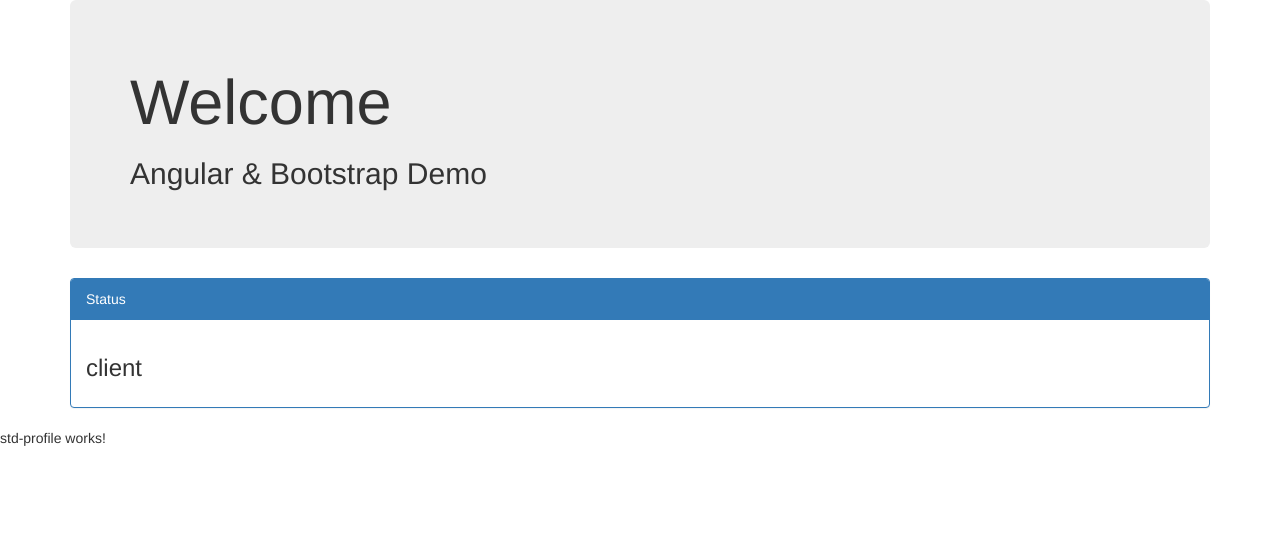
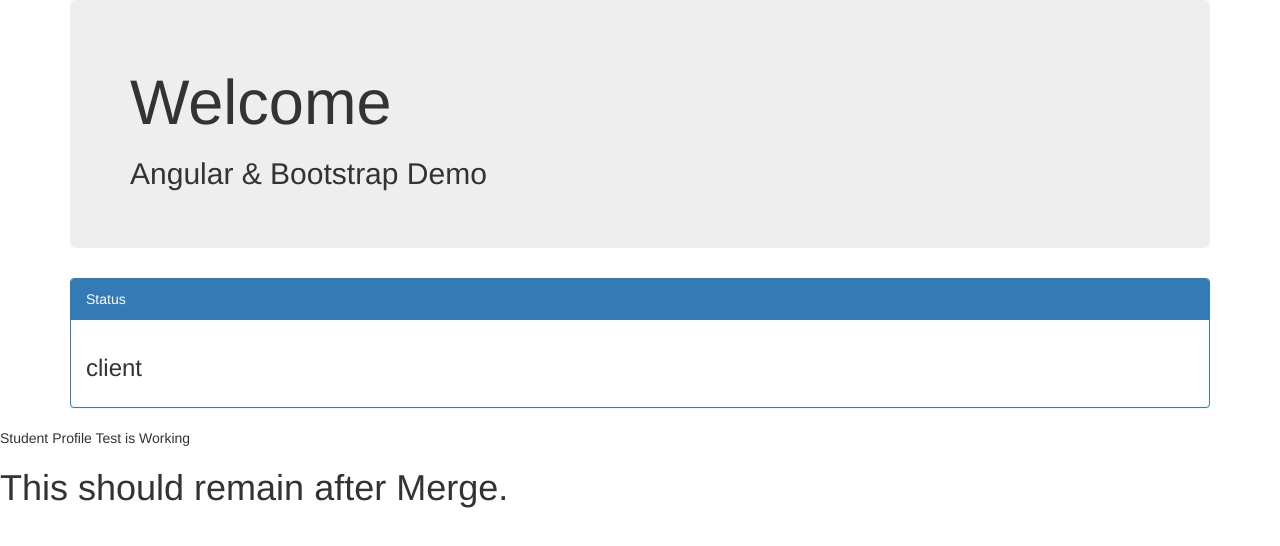
Before and after one commit to Woz-U-Group-Projects/team-the-variable-team, an Angular app in the folder client/: page /stdprofile/1 in a window 1280 px wide. Shown: the top 546 px of the page. Built offline with nearby package versions, Linux system fonts and the light colour scheme.

Commit message:
updated with bootstrap and routing

```diff
--- a/client/src/app/student/std-profile/std-profile.component.html
+++ b/client/src/app/student/std-profile/std-profile.component.html
@@ -1,3 +1,5 @@
 <p>
-  std-profile works!
+  Student Profile Test is Working
 </p>
+
+<h1>This should remain after Merge.</h1>
```
